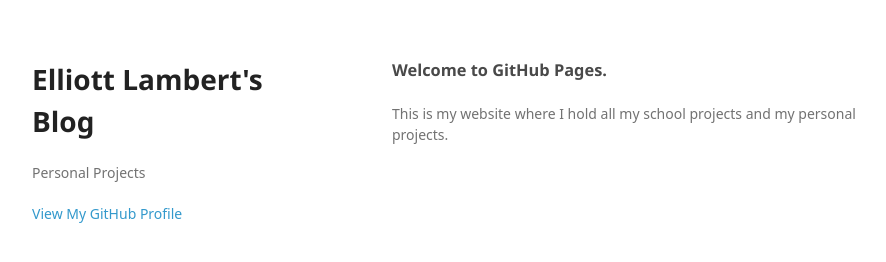
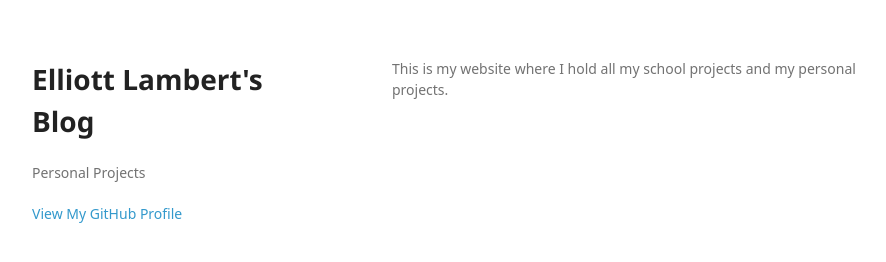
Before and after one commit to troutbz/troutbz.github.io, a plain HTML site: page index.html in a window 1280 px wide. Shown: the whole page, without its empty margins (178-1064 px from the left). Drawn offline with Linux system fonts and the light colour scheme; a web font is replaced by a local one.

Commit message:
Updated index

```diff
--- a/index.html
+++ b/index.html
@@ -23,8 +23,6 @@
 
       </header>
       <section>
-        <h3>
-<a id="welcome-to-github-pages" class="anchor" href="#welcome-to-github-pages" aria-hidden="true"><span aria-hidden="true" class="octicon octicon-link"></span></a>Welcome to GitHub Pages.</h3>
 
 <p>This is my website where I hold all my school projects and my personal projects.</p>
 
```
